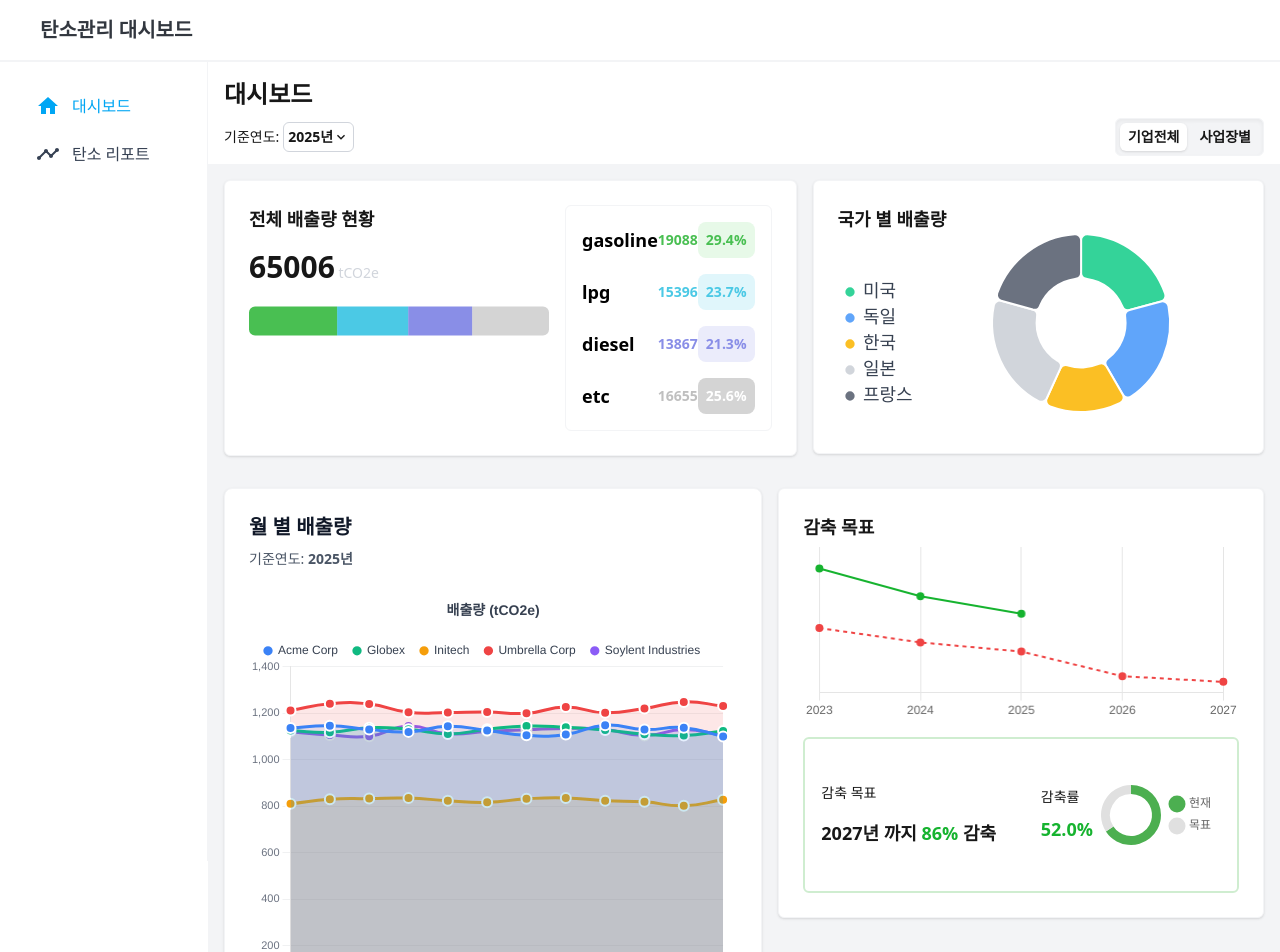
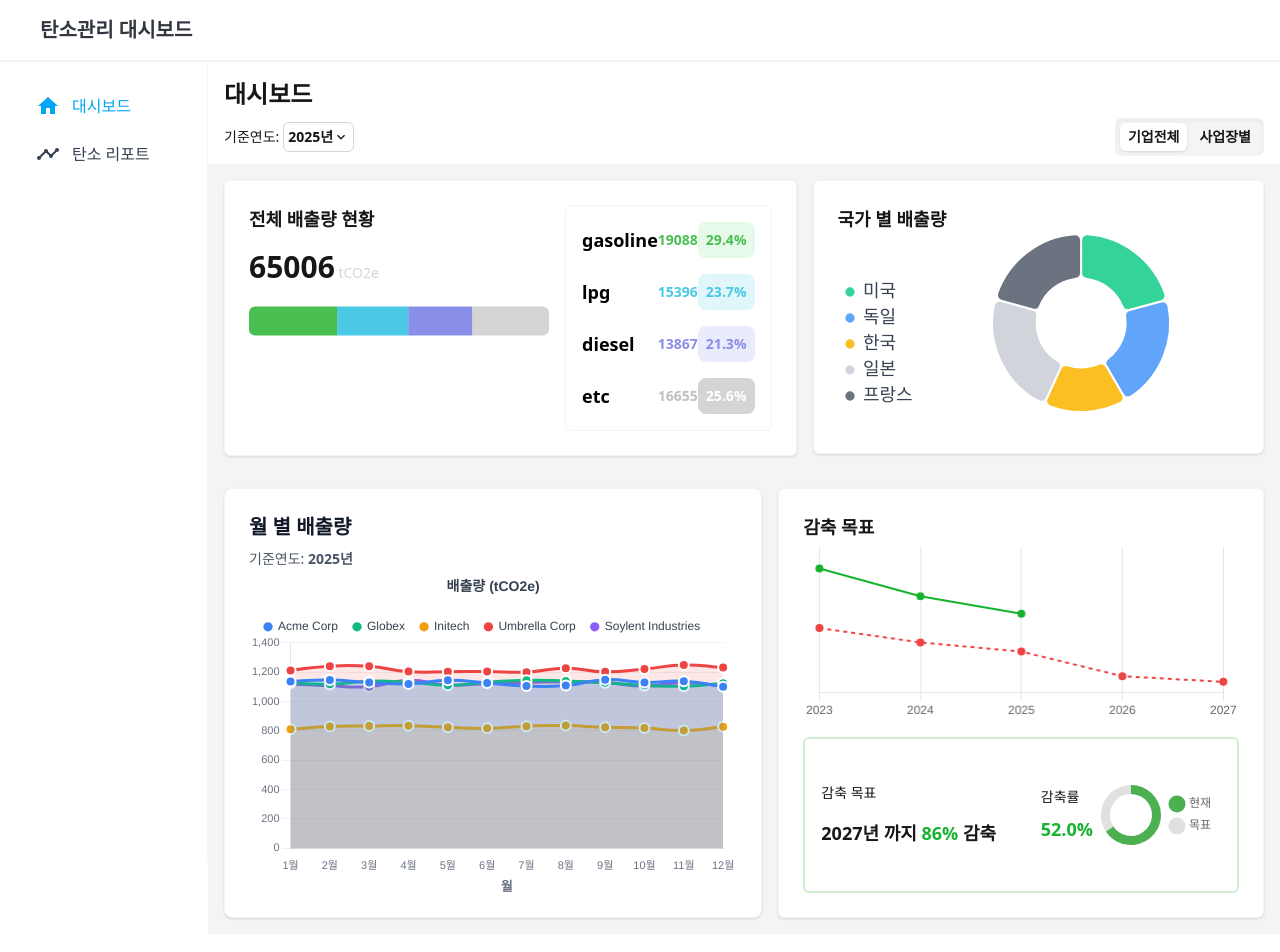
Before and after one commit to jjanggu1/Emissions-Dashboard, a Next.js app: page / in a window 1280 px wide. Shown: the top 952 px of the page. Built offline with nearby package versions, Linux system fonts and the light colour scheme.

Commit message:
feat: 월 별 배충량 차트 스타일 수정

```diff
--- a/src/components/MonthlyEmissions.tsx
+++ b/src/components/MonthlyEmissions.tsx
@@ -210,14 +210,14 @@ export default function MonthlyEmissions() {
   }, [companies, baseYears]);
 
   return (
-    <div className="w-full h-fit bg-white p-6 border border-gray-100 rounded-lg shadow-sm">
-      <div className="mb-6">
+    <div className="w-full h-fit max-h-[430px] bg-white p-6 border border-gray-100 rounded-lg shadow-sm">
+      <div className="">
         <h1 className="text-xl font-bold text-gray-900 mb-2">월 별 배출량</h1>
         <p className="text-sm text-gray-600">
           기준연도: <span className="font-semibold">{baseYears}년</span>
         </p>
       </div>
-      <div className="max-w-[400px] md:max-w-full  h-[450px] relative ">
+      <div className="max-w-[400px] md:max-w-full  h-[330px] relative ">
         <canvas ref={canvasRef}></canvas>
       </div>
     </div>
```
